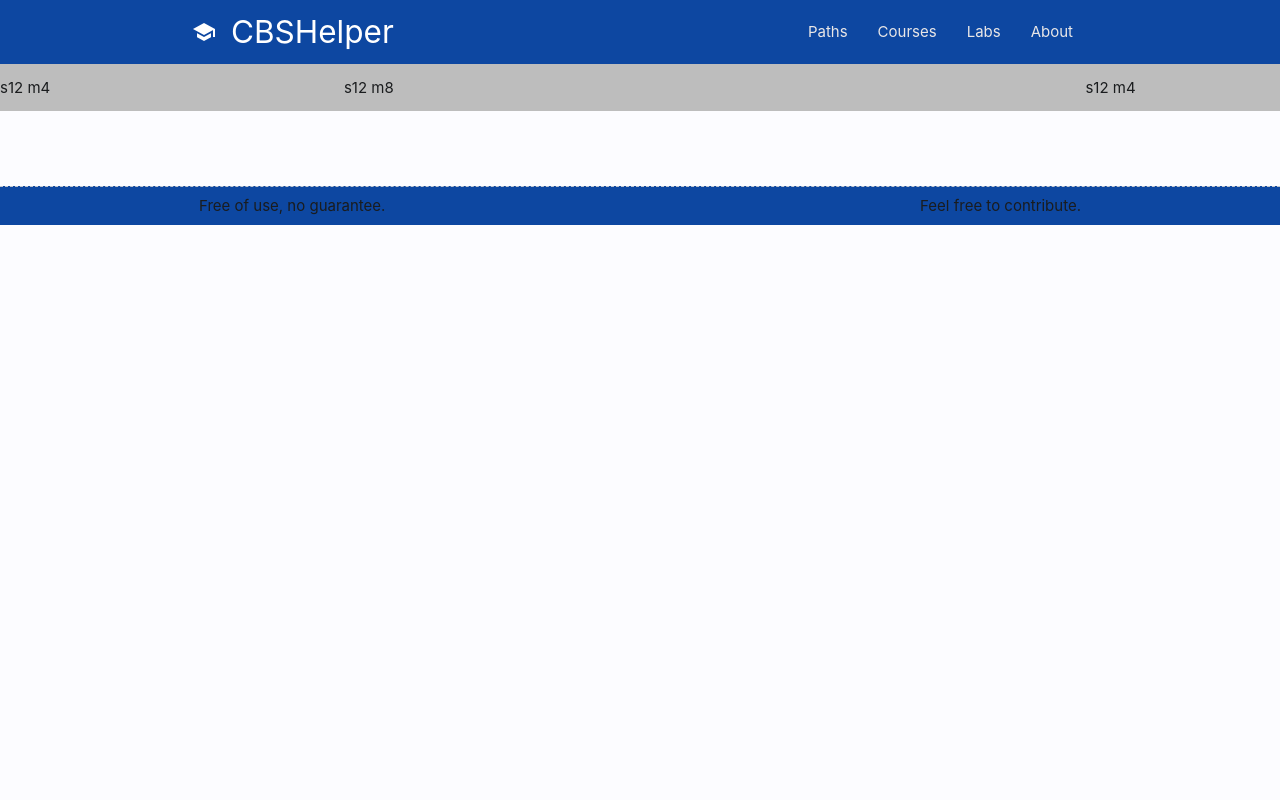
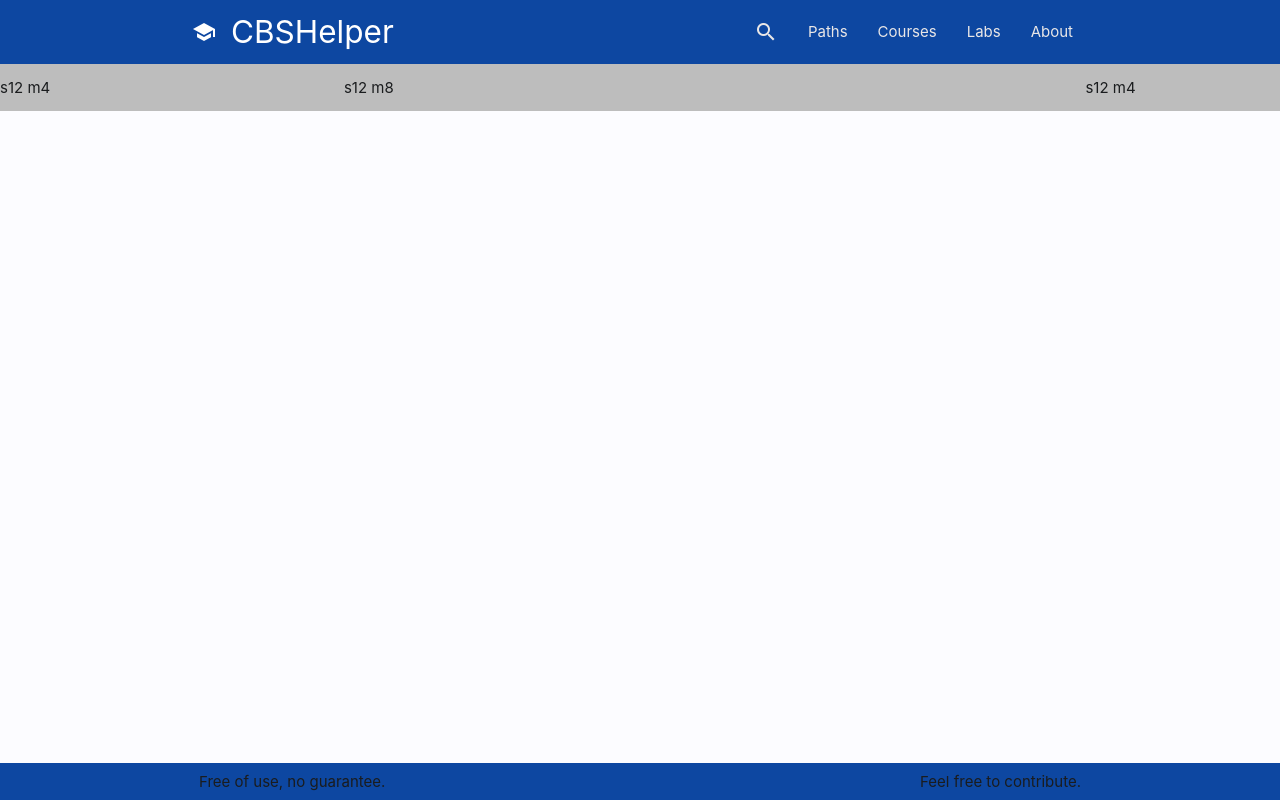
Before and after one commit to samdx/cloudskillsboost-helper, a Flask app: page /layout in a window 1280 px wide. Run offline with Flask 3, Linux system fonts and the light colour scheme; some libraries are stand-ins or nearby versions.

Commit message:
Added the search icon

```diff
--- a/app/templates/layout.html
+++ b/app/templates/layout.html
@@ -21,6 +21,10 @@
                 <i class="material-icons">school</i> CBSHelper
             </a>
             <ul class="right hide-on-med-and-down">
+                <li><a href="#">
+                        <i class="material-icons">search</i>
+                    </a>
+                </li>
                 <li><a href="#">Paths</a></li>
                 <li><a href="#">Courses</a></li>
                 <li><a href="#">Labs</a></li>
@@ -40,9 +44,15 @@
     </nav>
 
     <div class="row grey lighten-1">
-        <div class="col s12 m4 l2 hide-on-med-and-down"><p>s12 m4</p></div>
-        <div class="col s12 m4 l8 container"><p>s12 m8</p></div>
-        <div class="col s12 m4 l2 hide-on-med-and-down"><p>s12 m4</p></div>
+        <div class="col s12 m4 l2 hide-on-med-and-down">
+            <p>s12 m4</p>
+        </div>
+        <div class="col s12 m4 l8 container">
+            <p>s12 m8</p>
+        </div>
+        <div class="col s12 m4 l2 hide-on-med-and-down">
+            <p>s12 m4</p>
+        </div>
     </div>
 
     <!-- Main Content -->
@@ -51,7 +61,7 @@
     </div>
 
     <!-- Footer -->
-    <footer class="page-footer blue darken-4 footer-copyright">
+    <footer class="blue darken-4 footer-copyright fixed">
         <div class="container">
             Free of use, no guarantee.
             <span class="right">Feel free to contribute.</span>
```
